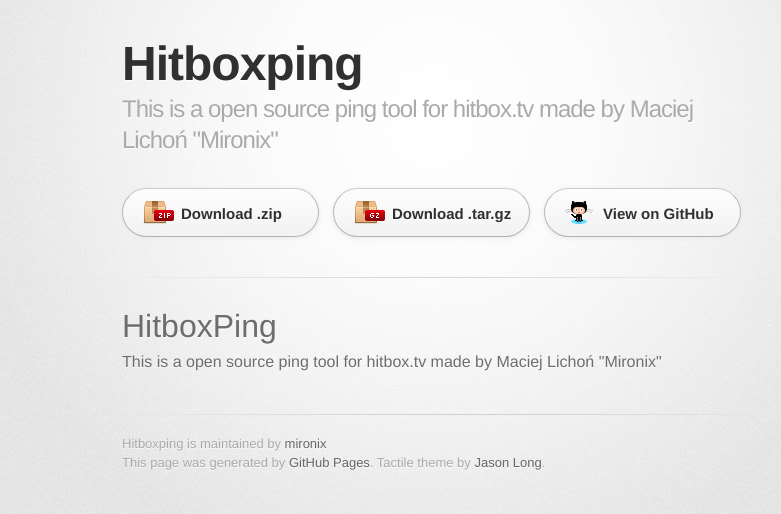
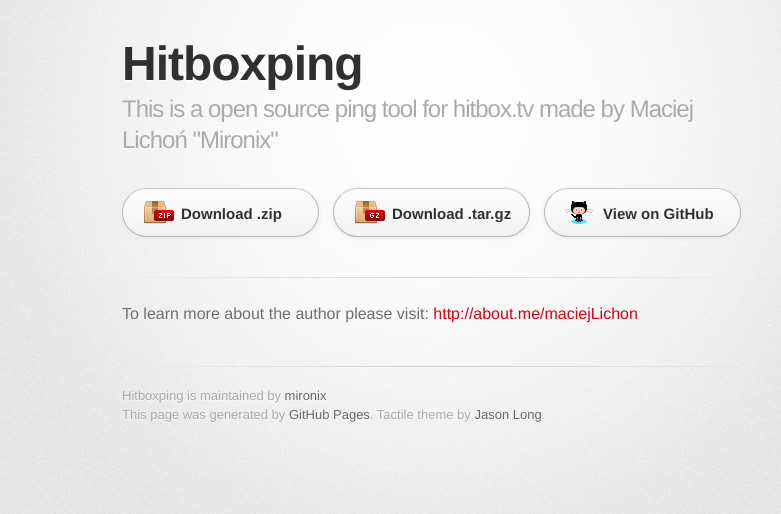
Before and after one commit to mironix/HitboxPing, a plain HTML site: page index.html in a window 1280 px wide. Shown: the whole page, without its empty margins (208-989 px from the left). Drawn offline with Linux system fonts and the light colour scheme; a web font is replaced by a local one.

Commit message:
Create gh-pages branch via GitHub

```diff
--- a/index.html
+++ b/index.html
@@ -31,10 +31,7 @@
         <hr>
 
         <section id="main_content">
-          <h1>
-<a name="hitboxping" class="anchor" href="#hitboxping"><span class="octicon octicon-link"></span></a>HitboxPing</h1>
-
-<p>This is a open source ping tool for hitbox.tv made by Maciej Lichoń "Mironix"</p>
+          <p>To learn more about the author please visit: <a href="http://about.me/maciejLichon">http://about.me/maciejLichon</a></p>
         </section>
 
         <footer>
--- a/params.json
+++ b/params.json
@@ -1 +1 @@
-{"name":"Hitboxping","tagline":"This is a open source ping tool for hitbox.tv made by Maciej Lichoń \"Mironix\"","body":"HitboxPing\r\n==========\r\n\r\nThis is a open source ping tool for hitbox.tv made by Maciej Lichoń \"Mironix\"\r\n","google":"","note":"Don't delete this file! It's used internally to help with page regeneration."}
+{"name":"Hitboxping","tagline":"This is a open source ping tool for hitbox.tv made by Maciej Lichoń \"Mironix\"","body":"To learn more about the author please visit: [http://about.me/maciejLichon](http://about.me/maciejLichon)","google":"","note":"Don't delete this file! It's used internally to help with page regeneration."}
```
